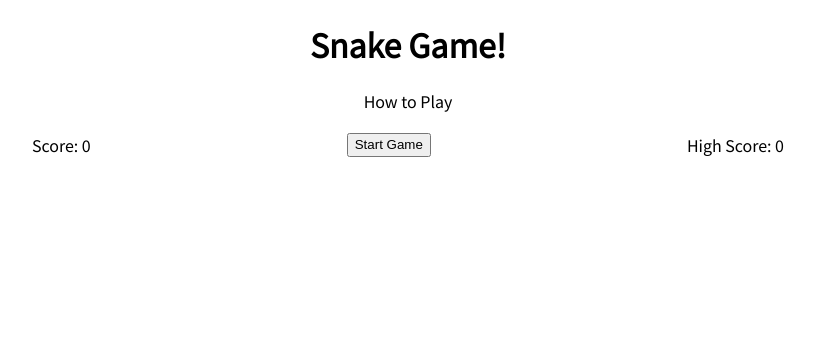
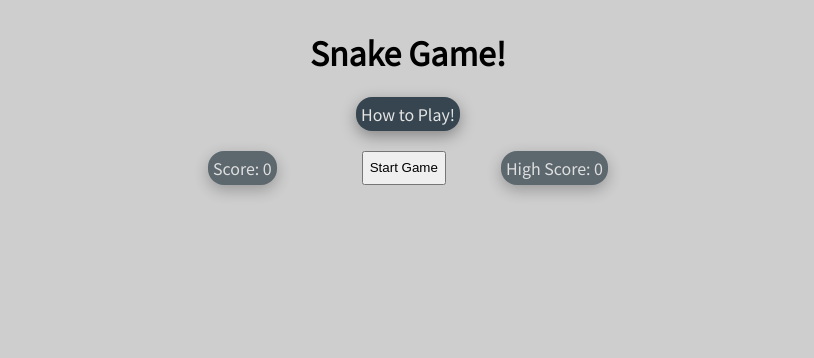
Before and after one commit to andrewgder/arcade-snake, a plain HTML site: page index.html in a window 1280 px wide. Shown: the whole page, without its empty margins (232-1046 px from the left). Drawn offline with Linux system fonts and the light colour scheme.

Commit message:
update: styling

```diff
--- a/app.js
+++ b/app.js
@@ -1,5 +1,5 @@
 // game variables
-const squareSize = 25;
+const squareSize = 20;
 const rows = 20;
 const cols = 20;
 let gameBoard;
--- a/index.html
+++ b/index.html
@@ -11,7 +11,7 @@
   <body>
     <h1>Snake Game!</h1>
     <div class="tooltip">
-      How to Play
+      How to Play!
       <span class="tooltiptext">
         Use the arrow keys to move a "snake" (blue) around the board. As the
         snake finds food (red), it eats the food, and grows larger. The game
--- a/style.css
+++ b/style.css
@@ -3,6 +3,10 @@
 body {
   font-family: "Noto Sans JP";
   text-align: center;
+  background-color: #cecece;
+  display: flex;
+  flex-direction: column;
+  align-items: center;
 }
 
 /* popup for instructions */
@@ -11,6 +15,15 @@ body {
   display: flex;
   justify-content: center;
   margin-bottom: 20px;
+  background-color: #36454f;
+  color: #e5e5e5;
+  border-radius: 16px;
+  width: fit-content;
+  padding: 5px;
+  box-shadow: rgba(0, 0, 0, 0.35) 0px 5px 15px;
+}
+button {
+  margin-left: 30px;
 }
 
 .tooltip .tooltiptext {
@@ -28,6 +41,7 @@ body {
   background-color: #ccdbdc;
   opacity: 0;
   transition: opacity 1s;
+  box-shadow: rgba(0, 0, 0, 0.35) 0px 5px 15px;
 }
 
 .tooltip:hover .tooltiptext {
@@ -37,9 +51,21 @@ body {
 
 .stats {
   display: flex;
-  justify-content: space-evenly;
-  margin-bottom: 10px;
+  justify-content: space-between;
+  width: 400px;
+  margin-bottom: 20px;
+  text-emphasis: bold;
+  color: #e5e5e5;
 }
+.score,
+.highScore {
+  background-color: #36454f;
+  border-radius: 16px;
+  padding: 5px;
+  opacity: 75%;
+  box-shadow: rgba(0, 0, 0, 0.35) 0px 5px 15px;
+}
+
 .controls {
   display: flex;
   justify-content: center;
```
